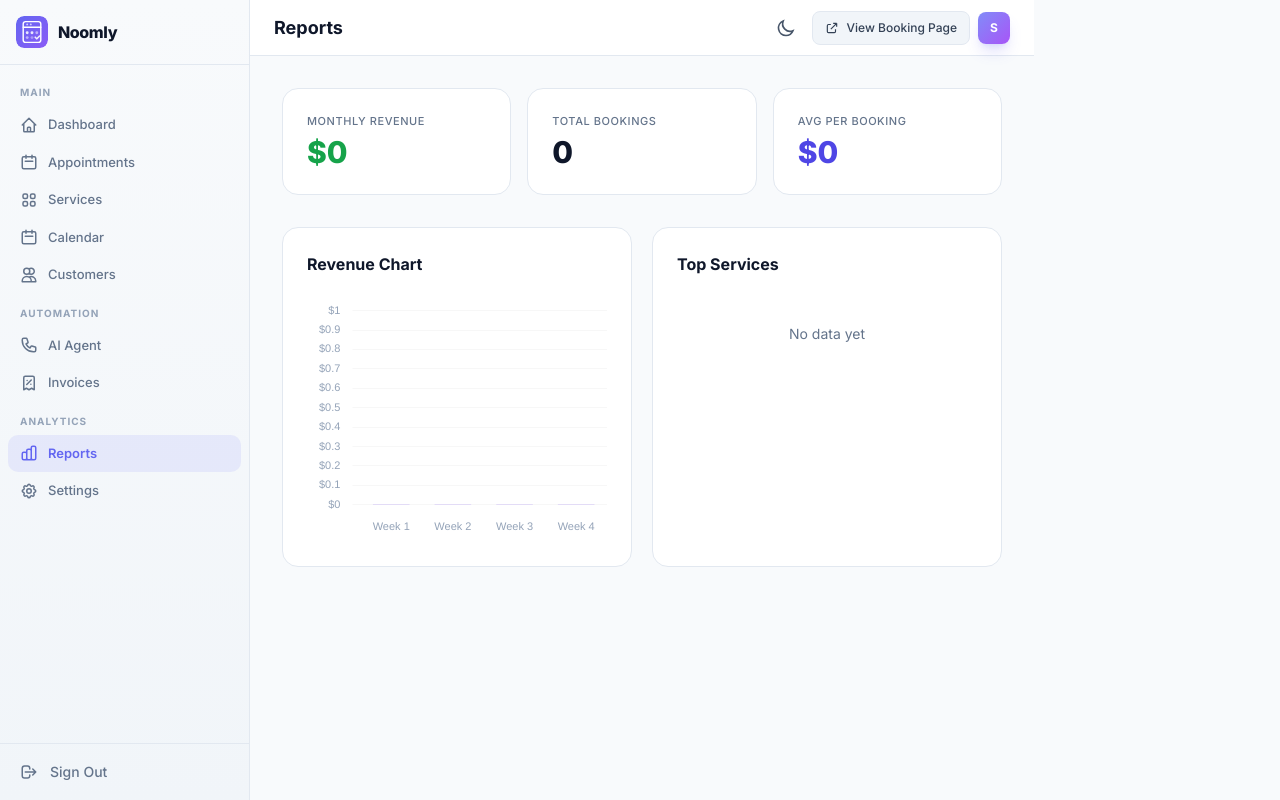
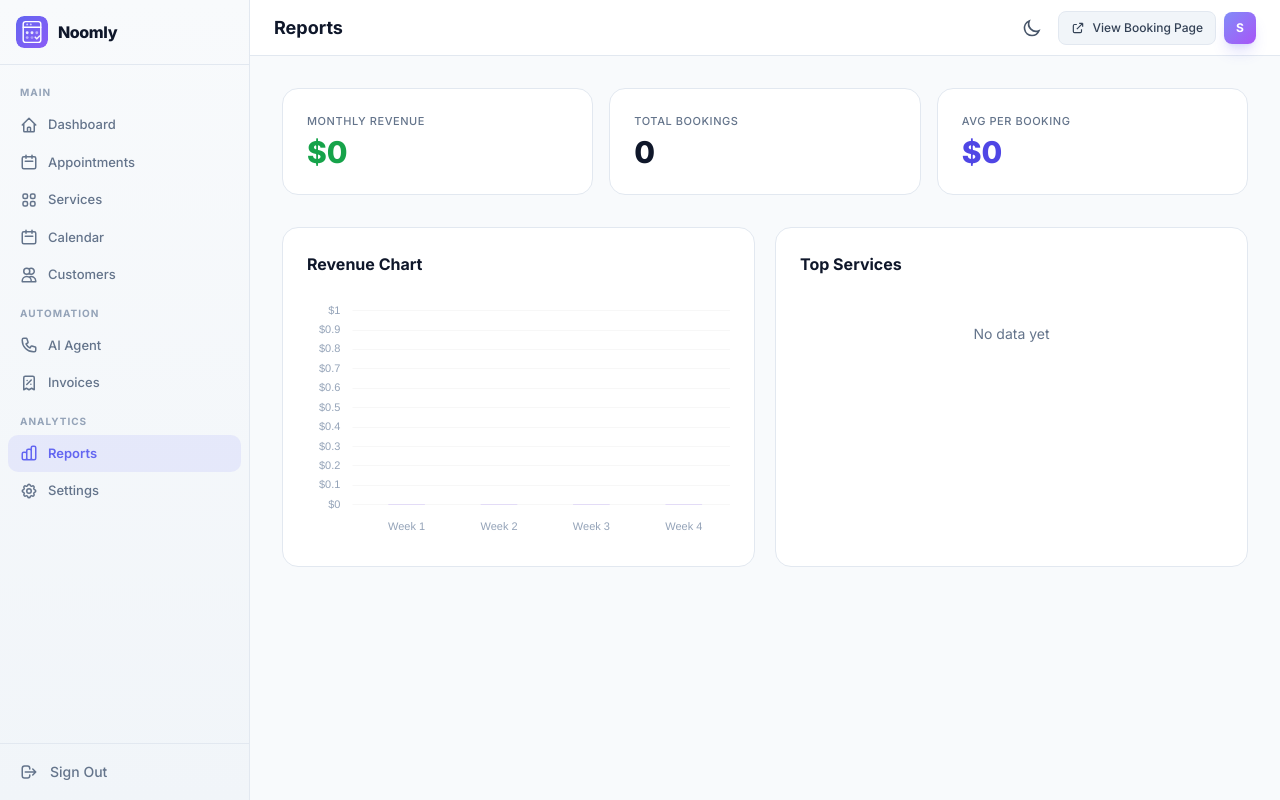
Before and after one commit to AboodKon100/booking-system, a Flask app: page /dashboard/reports in a window 1280 px wide. Run offline with Flask 3, Linux system fonts and the light colour scheme; the visitor is signed in with stand-in values (Sample User, id 1); data that the repository does not hold is empty; some libraries are stand-ins or nearby versions.

Commit message:
Fix squeezed dashboard layout - remove flex from body tags
- Body had display:flex but sidebar is position:fixed (out of flow)
- This caused .main-content to not fill remaining space properly
- Removed flex from all 12 dashboard templates
- Content now takes full width naturally with margin-left:250px

```diff
--- a/templates/ai_agent.html
+++ b/templates/ai_agent.html
@@ -10,7 +10,7 @@
 <script>tailwind.config={darkMode:'class',theme:{extend:{fontFamily:{sans:['Inter','sans-serif']},colors:{brand:{50:'#eef2ff',100:'#e0e7ff',200:'#c7d2fe',300:'#a5b4fc',400:'#818cf8',500:'#6366f1',600:'#4f46e5',700:'#4338ca',800:'#3730a3',900:'#312e81'}}}}}</script>
 <link rel="stylesheet" href="/static/css/dashboard.css">
 </head>
-<body class="bg-slate-50 dark:bg-[#0a0a0f] text-slate-900 dark:text-slate-100 min-h-screen flex">
+<body class="bg-slate-50 dark:bg-[#0a0a0f] text-slate-900 dark:text-slate-100 min-h-screen">
 {{ sidebar('AI Agent') }}
 <div class="main-content">
 {{ topbar('AI Agent') }}
--- a/templates/appointments.html
+++ b/templates/appointments.html
@@ -17,7 +17,7 @@
 .s-postponed{background:#fef3c7;color:#d97706;border:1px solid #fde68a}.dark .s-postponed{background:rgba(245,158,11,.12);border-color:rgba(245,158,11,.2)}
 </style>
 </head>
-<body class="bg-slate-50 dark:bg-[#0a0a0f] text-slate-900 dark:text-slate-100 min-h-screen flex">
+<body class="bg-slate-50 dark:bg-[#0a0a0f] text-slate-900 dark:text-slate-100 min-h-screen">
 {{ sidebar('Appointments') }}
 <div class="main-content">
 {{ topbar('Appointments') }}
--- a/templates/calendar.html
+++ b/templates/calendar.html
@@ -47,7 +47,7 @@
 .fc .fc-timegrid-now-indicator-arrow{border-color:#6366f1 !important}
 </style>
 </head>
-<body class="bg-slate-50 dark:bg-[#0a0a0f] text-slate-900 dark:text-slate-100 min-h-screen flex">
+<body class="bg-slate-50 dark:bg-[#0a0a0f] text-slate-900 dark:text-slate-100 min-h-screen">
 {{ sidebar('Calendar') }}
 <div class="main-content">
 {{ topbar('Calendar') }}
--- a/templates/create_service.html
+++ b/templates/create_service.html
@@ -10,7 +10,7 @@
 <script>tailwind.config={darkMode:'class',theme:{extend:{fontFamily:{sans:['Inter','sans-serif']},colors:{brand:{50:'#eef2ff',100:'#e0e7ff',200:'#c7d2fe',300:'#a5b4fc',400:'#818cf8',500:'#6366f1',600:'#4f46e5',700:'#4338ca',800:'#3730a3',900:'#312e81'}}}}}</script>
 <link rel="stylesheet" href="/static/css/dashboard.css">
 </head>
-<body class="bg-slate-50 dark:bg-[#0a0a0f] text-slate-900 dark:text-slate-100 min-h-screen flex">
+<body class="bg-slate-50 dark:bg-[#0a0a0f] text-slate-900 dark:text-slate-100 min-h-screen">
 {{ sidebar('Services') }}
 <div class="main-content">
 {{ topbar('Create Service') }}
--- a/templates/customers.html
+++ b/templates/customers.html
@@ -10,7 +10,7 @@
 <script>tailwind.config={darkMode:'class',theme:{extend:{fontFamily:{sans:['Inter','sans-serif']},colors:{brand:{50:'#eef2ff',100:'#e0e7ff',200:'#c7d2fe',300:'#a5b4fc',400:'#818cf8',500:'#6366f1',600:'#4f46e5',700:'#4338ca',800:'#3730a3',900:'#312e81'}}}}}</script>
 <link rel="stylesheet" href="/static/css/dashboard.css">
 </head>
-<body class="bg-slate-50 dark:bg-[#0a0a0f] text-slate-900 dark:text-slate-100 min-h-screen flex">
+<body class="bg-slate-50 dark:bg-[#0a0a0f] text-slate-900 dark:text-slate-100 min-h-screen">
 {{ sidebar('Customers') }}
 <div class="main-content">
 {{ topbar('Customers') }}
--- a/templates/dashboard.html
+++ b/templates/dashboard.html
@@ -11,7 +11,7 @@
 <script>tailwind.config={darkMode:'class',theme:{extend:{fontFamily:{sans:['Inter','sans-serif']},colors:{brand:{50:'#eef2ff',100:'#e0e7ff',200:'#c7d2fe',300:'#a5b4fc',400:'#818cf8',500:'#6366f1',600:'#4f46e5',700:'#4338ca',800:'#3730a3',900:'#312e81'}}}}}</script>
 <link rel="stylesheet" href="/static/css/dashboard.css">
 </head>
-<body class="bg-slate-50 dark:bg-[#0a0a0f] text-slate-900 dark:text-slate-100 min-h-screen flex">
+<body class="bg-slate-50 dark:bg-[#0a0a0f] text-slate-900 dark:text-slate-100 min-h-screen">
 {{ sidebar('Dashboard') }}
 <div class="main-content">
 {{ topbar('Dashboard') }}
--- a/templates/edit_service.html
+++ b/templates/edit_service.html
@@ -10,7 +10,7 @@
 <script>tailwind.config={darkMode:'class',theme:{extend:{fontFamily:{sans:['Inter','sans-serif']},colors:{brand:{50:'#eef2ff',100:'#e0e7ff',200:'#c7d2fe',300:'#a5b4fc',400:'#818cf8',500:'#6366f1',600:'#4f46e5',700:'#4338ca',800:'#3730a3',900:'#312e81'}}}}}</script>
 <link rel="stylesheet" href="/static/css/dashboard.css">
 </head>
-<body class="bg-slate-50 dark:bg-[#0a0a0f] text-slate-900 dark:text-slate-100 min-h-screen flex">
+<body class="bg-slate-50 dark:bg-[#0a0a0f] text-slate-900 dark:text-slate-100 min-h-screen">
 {{ sidebar('Services') }}
 <div class="main-content">
 {{ topbar('Edit Service') }}
--- a/templates/invoices.html
+++ b/templates/invoices.html
@@ -10,7 +10,7 @@
 <script>tailwind.config={darkMode:'class',theme:{extend:{fontFamily:{sans:['Inter','sans-serif']},colors:{brand:{50:'#eef2ff',100:'#e0e7ff',200:'#c7d2fe',300:'#a5b4fc',400:'#818cf8',500:'#6366f1',600:'#4f46e5',700:'#4338ca',800:'#3730a3',900:'#312e81'}}}}}</script>
 <link rel="stylesheet" href="/static/css/dashboard.css">
 </head>
-<body class="bg-slate-50 dark:bg-[#0a0a0f] text-slate-900 dark:text-slate-100 min-h-screen flex">
+<body class="bg-slate-50 dark:bg-[#0a0a0f] text-slate-900 dark:text-slate-100 min-h-screen">
 {{ sidebar('Invoices') }}
 <div class="main-content">
 {{ topbar('Invoices') }}
--- a/templates/notifications.html
+++ b/templates/notifications.html
@@ -10,7 +10,7 @@
 <script>tailwind.config={darkMode:'class',theme:{extend:{fontFamily:{sans:['Inter','sans-serif']},colors:{brand:{50:'#eef2ff',100:'#e0e7ff',200:'#c7d2fe',300:'#a5b4fc',400:'#818cf8',500:'#6366f1',600:'#4f46e5',700:'#4338ca',800:'#3730a3',900:'#312e81'}}}}}</script>
 <link rel="stylesheet" href="/static/css/dashboard.css">
 </head>
-<body class="bg-slate-50 dark:bg-[#0a0a0f] text-slate-900 dark:text-slate-100 min-h-screen flex">
+<body class="bg-slate-50 dark:bg-[#0a0a0f] text-slate-900 dark:text-slate-100 min-h-screen">
 {{ sidebar('Notifications') }}
 <div class="main-content">
 {{ topbar('Notifications') }}
--- a/templates/reports.html
+++ b/templates/reports.html
@@ -11,7 +11,7 @@
 <script>tailwind.config={darkMode:'class',theme:{extend:{fontFamily:{sans:['Inter','sans-serif']},colors:{brand:{50:'#eef2ff',100:'#e0e7ff',200:'#c7d2fe',300:'#a5b4fc',400:'#818cf8',500:'#6366f1',600:'#4f46e5',700:'#4338ca',800:'#3730a3',900:'#312e81'}}}}}</script>
 <link rel="stylesheet" href="/static/css/dashboard.css">
 </head>
-<body class="bg-slate-50 dark:bg-[#0a0a0f] text-slate-900 dark:text-slate-100 min-h-screen flex">
+<body class="bg-slate-50 dark:bg-[#0a0a0f] text-slate-900 dark:text-slate-100 min-h-screen">
 {{ sidebar('Reports') }}
 <div class="main-content">
 {{ topbar('Reports') }}
--- a/templates/services.html
+++ b/templates/services.html
@@ -10,7 +10,7 @@
 <script>tailwind.config={darkMode:'class',theme:{extend:{fontFamily:{sans:['Inter','sans-serif']},colors:{brand:{50:'#eef2ff',100:'#e0e7ff',200:'#c7d2fe',300:'#a5b4fc',400:'#818cf8',500:'#6366f1',600:'#4f46e5',700:'#4338ca',800:'#3730a3',900:'#312e81'}}}}}</script>
 <link rel="stylesheet" href="/static/css/dashboard.css">
 </head>
-<body class="bg-slate-50 dark:bg-[#0a0a0f] text-slate-900 dark:text-slate-100 min-h-screen flex">
+<body class="bg-slate-50 dark:bg-[#0a0a0f] text-slate-900 dark:text-slate-100 min-h-screen">
 {{ sidebar('Services') }}
 <div class="main-content">
 {{ topbar('Services') }}
--- a/templates/settings.html
+++ b/templates/settings.html
@@ -11,7 +11,7 @@
 <link rel="stylesheet" href="/static/css/dashboard.css">
 <style>.upload-zone{border:2px dashed #cbd5e1;transition:all .2s;cursor:pointer;border-radius:12px}.upload-zone:hover{border-color:#6366f1;background:rgba(99,102,241,.03)}.dark .upload-zone{border-color:#334155}.dark .upload-zone:hover{border-color:#6366f1;background:rgba(99,102,241,.05)}</style>
 </head>
-<body class="bg-slate-50 dark:bg-[#0a0a0f] text-slate-900 dark:text-slate-100 min-h-screen flex">
+<body class="bg-slate-50 dark:bg-[#0a0a0f] text-slate-900 dark:text-slate-100 min-h-screen">
 {{ sidebar('Settings') }}
 <div class="main-content">
 {{ topbar('Settings') }}
```
